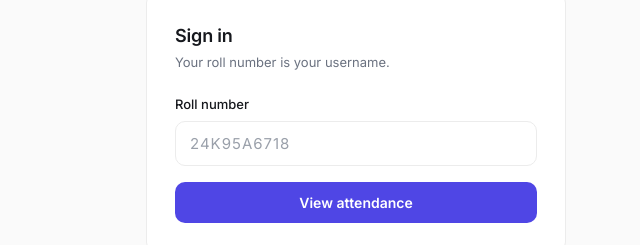
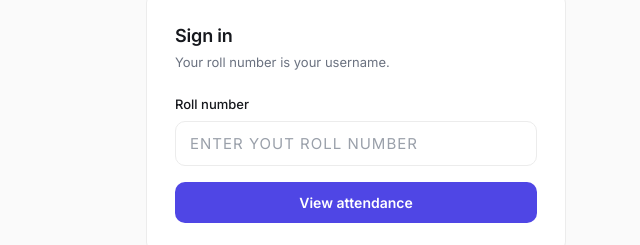
Before and after one commit to umanikumar213/tkrclass, a website: page index.html in a window 1280 px wide. Shown: the part 213-458 px from the top of the page, without its empty margins (284-924 px from the left). Drawn offline with Linux system fonts and the light colour scheme.

Commit message:
Update index.html

```diff
--- a/index.html
+++ b/index.html
@@ -156,7 +156,7 @@
     <h2>Sign in</h2>
     <div class="hint">Your roll number is your username.</div>
     <label for="roll">Roll number</label>
-    <input id="roll" placeholder="24K95A6718" autocomplete="off" />
+    <input id="roll" placeholder="Enter Yout Roll Number" autocomplete="off" />
     <button class="btn" id="btn" onclick="go()">View attendance</button>
     <div class="err" id="err"></div>
   </div></div>
```
